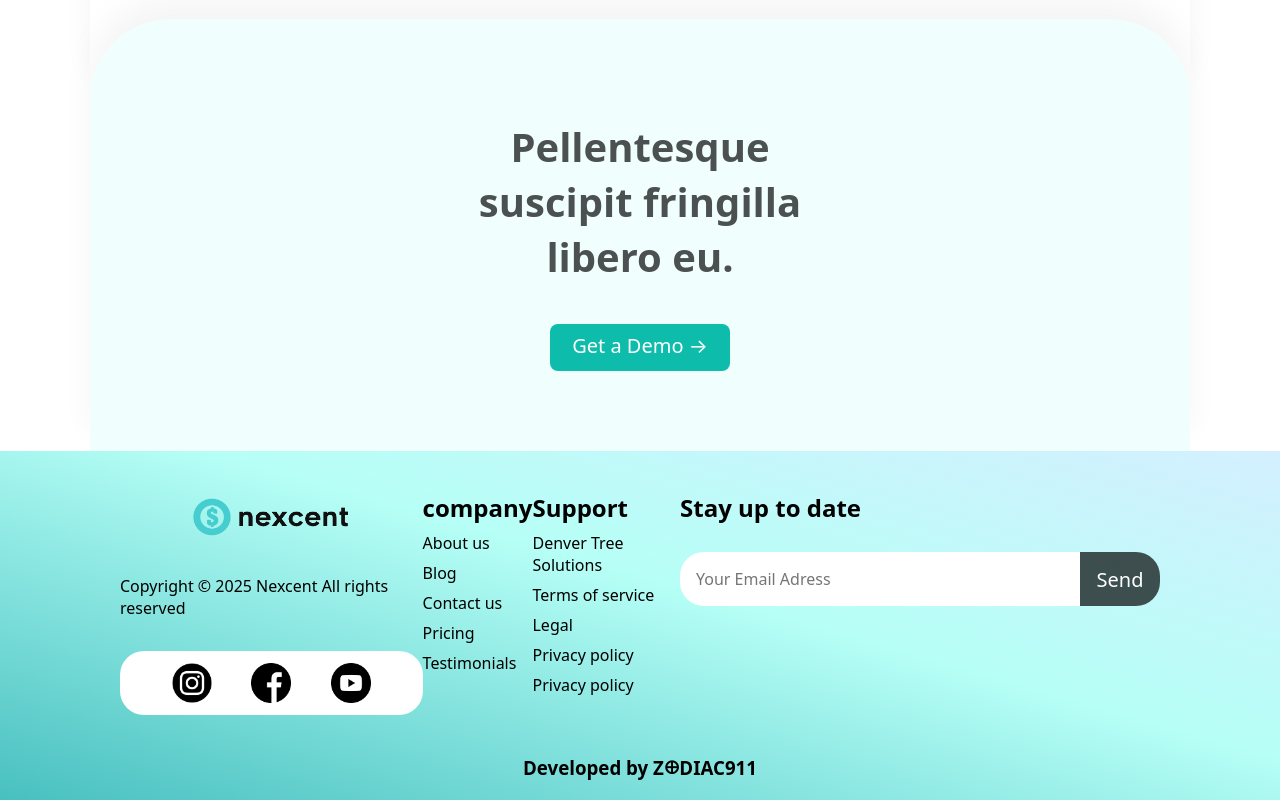
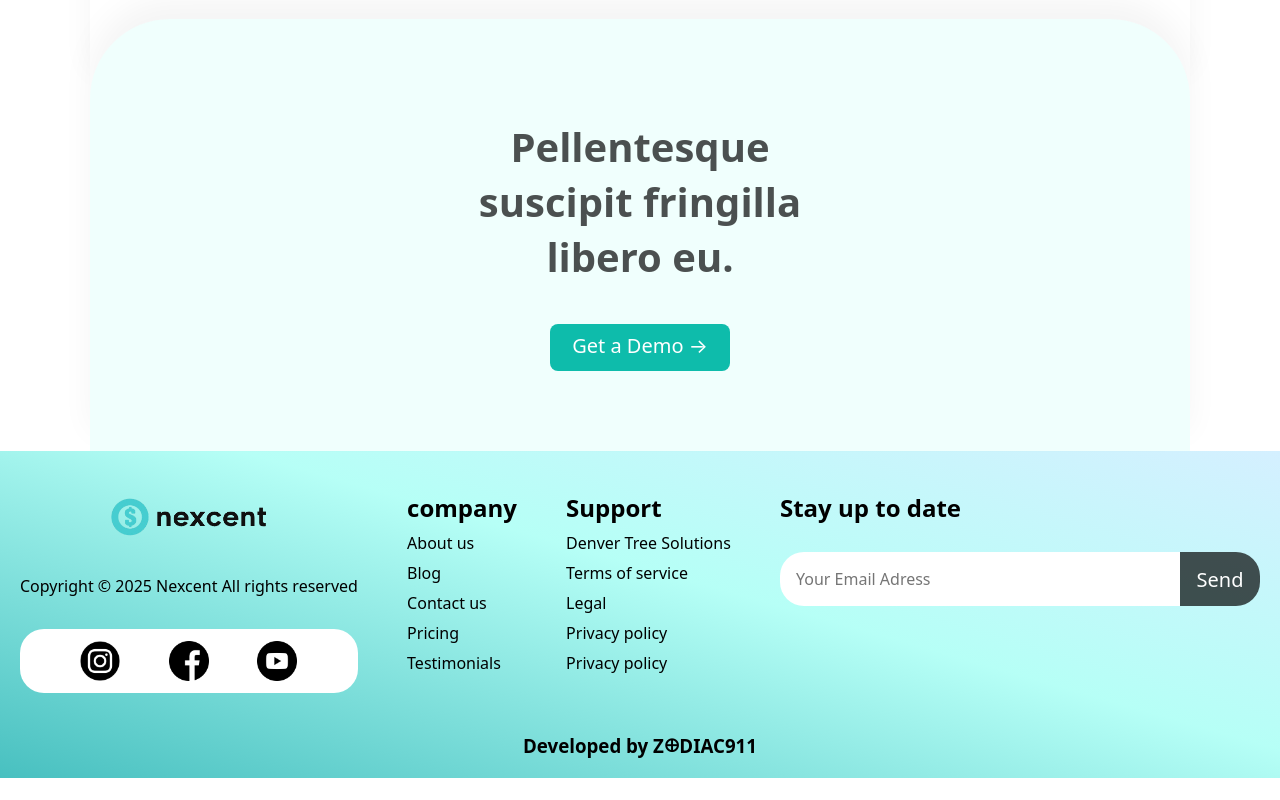
Before and after one commit to Zodiac-911/nexcent, a React (Vite) app: page / in a window 1280 px wide. Shown: the part 4953-5753 px from the top of the page. After the commit the page ends 5731 px from the top, so only its background shows below. Built offline with nearby package versions, Linux system fonts and the light colour scheme.

Commit message:
footer fix

```diff
--- a/src/styles/footer.css
+++ b/src/styles/footer.css
@@ -10,7 +10,6 @@
 .upper {
   display: flex;
   justify-content: space-between;
-  padding: 0 100px 0 100px;
 }
 .f-logo {
   width: 180px;
```
